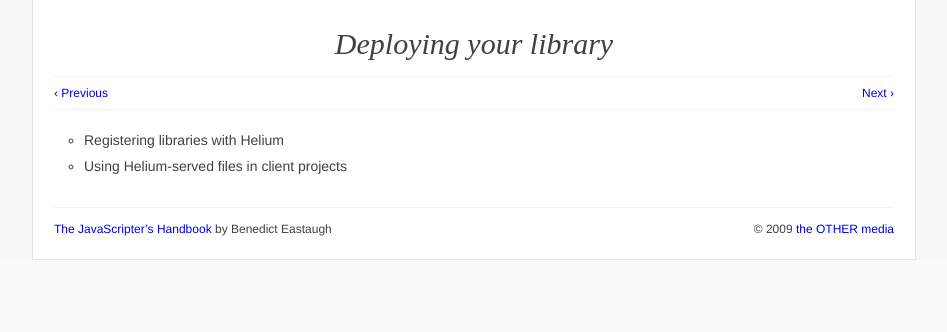
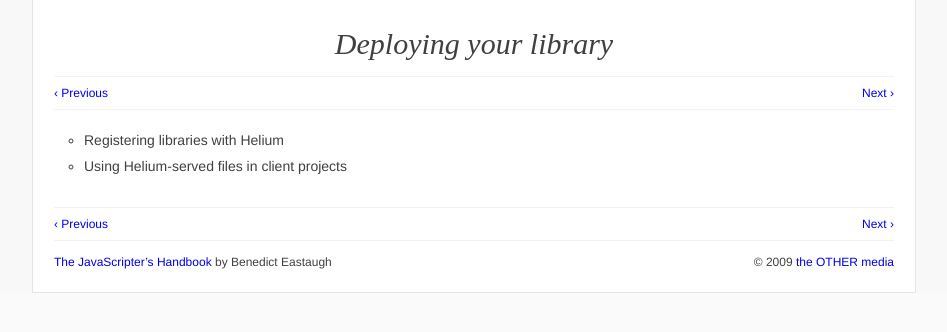
Before and after one commit to othermedia/js-handbook, a Jekyll site: the page built from deployment.md, in a window 1280 px wide. Shown: the top 332 px of the page, without its empty margins (166-1113 px from the left). Built offline with Jekyll 4.4.1, drawn with Linux system fonts in a browser that asks for light colours; Markdown is read by kramdown in place of the engine named in the settings.

Commit message:
Add next/previous naviation to the bottom of articles.

```diff
--- /dev/null
+++ b/_includes/nav.html
@@ -0,0 +1,17 @@
+<p class="nav clear">
+    {% if page.previous %}
+        {% if page.previous == "/" %}
+            <a class="previous" href="/">&lsaquo; Previous</a>
+        {% else %}
+            <a class="previous" href="/{{ page.previous }}.html">&lsaquo; Previous</a>
+        {% endif %}
+    {% endif %}
+
+    {% if page.next %}
+        {% if page.next == "/" %}
+            <a class="next" href="/">Next &rsaquo;</a>
+        {% else %}
+            <a class="next" href="/{{ page.next }}.html">Next &rsaquo;</a>
+        {% endif %}
+    {% endif %}
+</p>
--- a/_layouts/article.html
+++ b/_layouts/article.html
@@ -5,29 +5,15 @@
 
     <div id="header">
         <h1>{{ page.title }}</h1>
+
+        {% include nav.html %}
     </div>
 
-    <p id="nav" class="clear">
-        {% if page.previous %}
-            {% if page.previous == "/" %}
-                <a class="previous" href="/">&lsaquo; Previous</a>
-            {% else %}
-                <a class="previous" href="/{{ page.previous }}.html">&lsaquo; Previous</a>
-            {% endif %}
-        {% endif %}
-
-        {% if page.next %}
-            {% if page.next == "/" %}
-                <a class="next" href="/">Next &rsaquo;</a>
-            {% else %}
-                <a class="next" href="/{{ page.next }}.html">Next &rsaquo;</a>
-            {% endif %}
-        {% endif %}
-    </p>
-
-    <div id="content">
+    <div id="content" class="content">
         {{ content }}
     </div>
+
+    {% include nav.html %}
 
     {% include footer.html %}
 
--- a/styles/style.css
+++ b/styles/style.css
@@ -27,15 +27,16 @@ blockquote sub, blockquote sup {font-size:14px;}
 
 #header {position:relative;}
 
-#nav {margin:0; border-bottom:1px solid #f2f2f2; padding:7px 0; font-size:12px;}
-#nav .previous {float:left;}
-#nav .next {float:right;}
-#nav a {text-decoration:none;}
-#nav a:hover {text-decoration:underline;}
+.nav {margin:0; border-width:1px 0 0 0; border-style:solid; border-color:#f2f2f2; padding:7px 0; font-size:12px;}
+.nav .previous {float:left;}
+.nav .next {float:right;}
+.nav a {text-decoration:none;}
+.nav a:hover {text-decoration:underline;}
+#header .nav {border-width:0 0 1px 0;}
 
-#content {margin-top:20px;}
+#content {margin:20px 0 30px 0;}
 
-#footer {margin-top:30px; border-top:1px solid #f2f2f2; padding-top:1em; font-size:12px;}
+#footer {border-top:1px solid #f2f2f2; padding-top:1em; font-size:12px;}
 #footer p {margin:0;}
 #footer a {text-decoration:none;}
 #footer a:hover {text-decoration:underline;}
```
Also changed, not shown: _includes/footer.html (line endings or trailing spaces).
